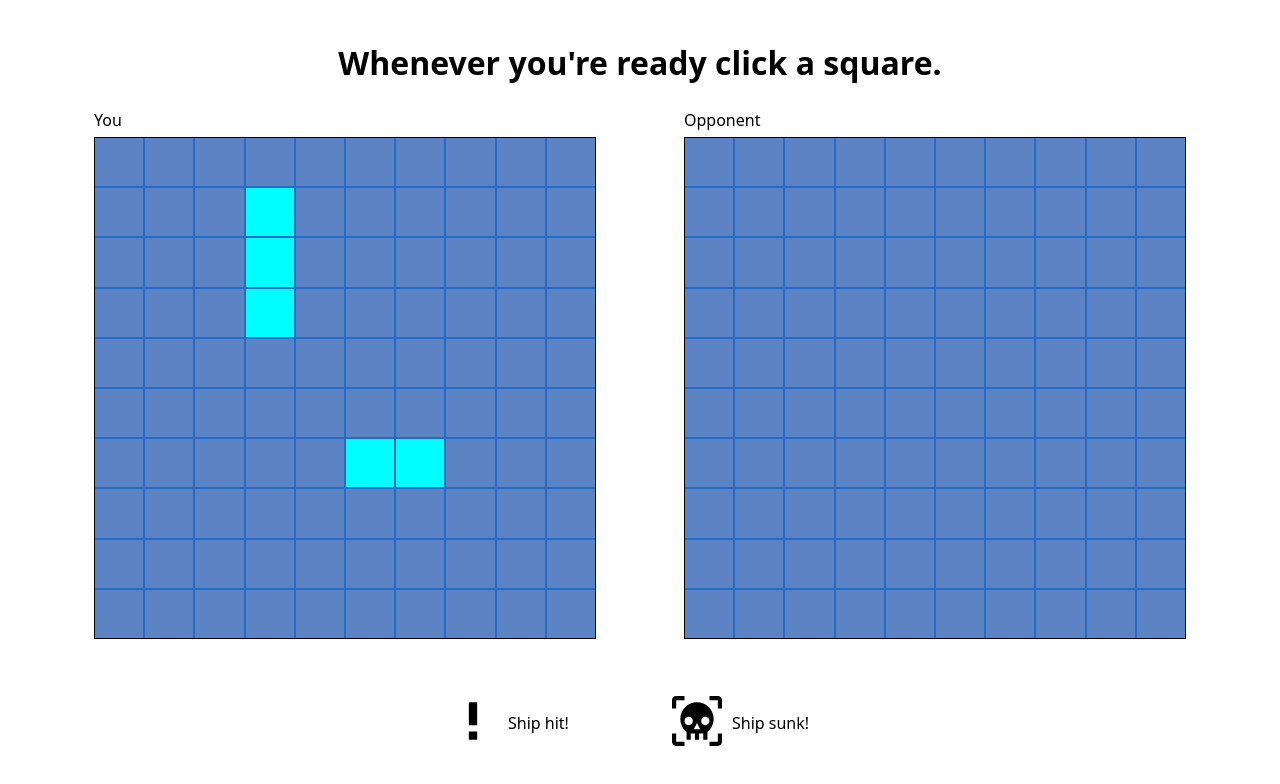
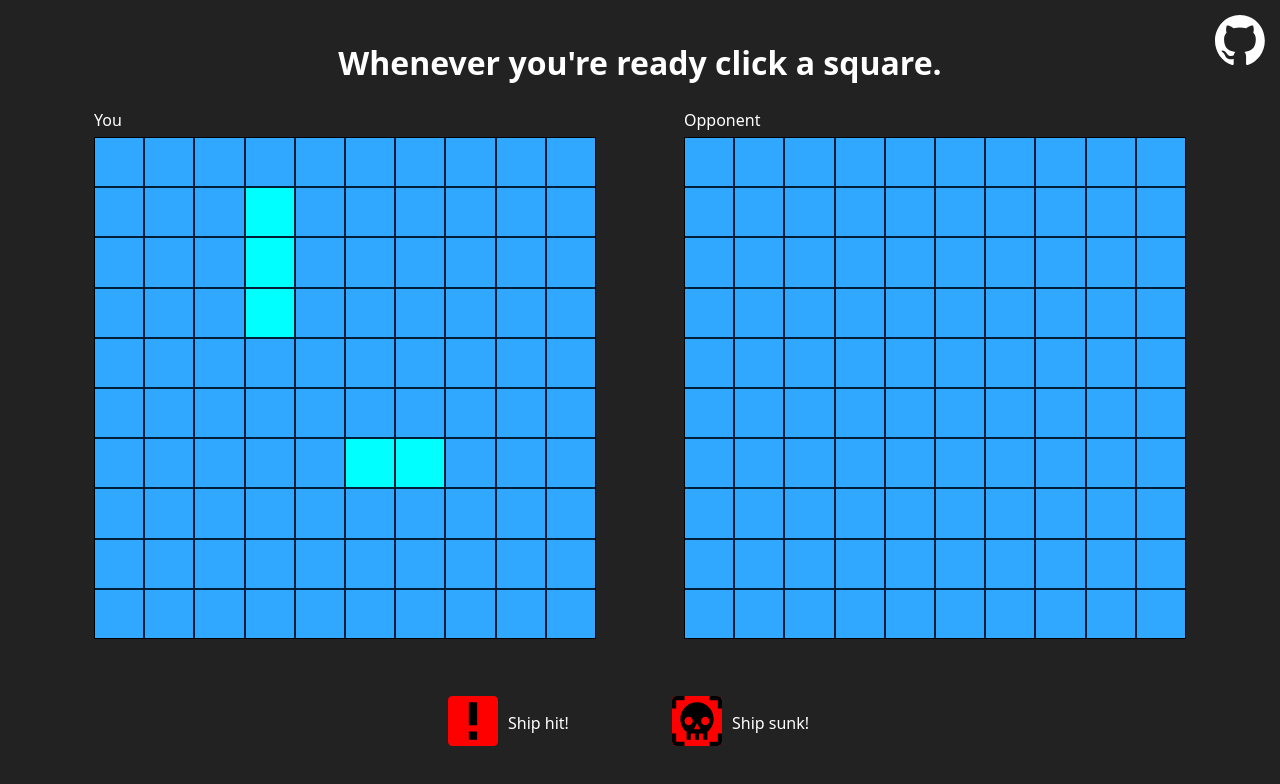
Before and after one commit to xadvent/battleship, a website built with webpack: page src/index.html in a window 1280 px wide. Built offline with nearby package versions, Linux system fonts and the light colour scheme.

Commit message:
Changed a lot of CSS, added more ships

```diff
--- a/src/game.js
+++ b/src/game.js
@@ -14,6 +14,7 @@ export default () => {
     playerBoard.placeShip([4, 4], [2, 4]);
     playerBoard.placeShip([7,6], [7,7])
     computerBoard.placeShip([1, 1], [1, 2]);
+    computerBoard.placeShip([5,3], [3,3])
 
     let turn = 'player';
     displayTurn.textContent = 'Whenever you\'re ready click a square.'
--- a/src/index.html
+++ b/src/index.html
@@ -8,6 +8,7 @@
 </head>
 
 <body>
+    <div id="header"></div>
     <div id="gameContainer">
         <h1 id="turn">Placeholder</h1>
         <div id="container">
--- a/src/onload/loadElements.js
+++ b/src/onload/loadElements.js
@@ -1,5 +1,6 @@
 import Hit from '../img/hit.svg'
 import Killed from '../img/killed.svg'
+import GH from '../img/github-mark.svg'
 
 function createBoards() {
     const playerBoard = document.querySelector('#player');
@@ -25,10 +26,6 @@ function createBoards() {
     })
 }
 
-export function placeShipsRandomly() {
-    // This function will place ships randomly on the board on each load.
-}
-
 function loadLegend() {
     const hitLegend = document.querySelector('#hit-legend');
     const killedLegend = document.querySelector('#killed-legend');
@@ -37,7 +34,18 @@ function loadLegend() {
     killedLegend.src = Killed;
 }
 
+function addGHLogo() {
+    const gh = new Image();
+    gh.src = GH;
+    const lnk = document.createElement('a')
+    lnk.href = 'https://github.com/xadvent/battleship'
+    lnk.id = 'github'
+    lnk.appendChild(gh)
+    document.querySelector('#header').appendChild(lnk)
+}
+
 export default () => {
     createBoards();
     loadLegend();
+    addGHLogo();
 }
--- a/src/style.css
+++ b/src/style.css
@@ -1,19 +1,34 @@
 :root {
-    --sea-border: rgb(37, 108, 201);
-    --sea-colour: rgb(92, 132, 196);
-    --hit: rgba(255, 0, 0, 0.673);
-    --miss: rgba(101, 102, 102, 0.673);
+    --sea-border: #011E36;
+    --background: #222222;
+    --sea-colour: #31A8FF;
+    --hit: red;
+    --miss: #454E57;
     --player-ship: aqua;
 }
 
 * {
     font-family: system-ui, -apple-system, BlinkMacSystemFont, 'Segoe UI', Roboto, Oxygen, Ubuntu, Cantarell, 'Open Sans', 'Helvetica Neue', sans-serif;
+    color: white;
+}
+
+@keyframes spin {
+    0% {
+        transform: rotate(0deg);
+        scale: 1;
+    }
+
+    100% {
+        transform: rotate(360deg);
+        scale: 1;
+    }
 }
 
 html,
 body {
     margin: 0;
     padding: 0;
+    background-color: var(--background);
 }
 
 body,
@@ -24,6 +39,25 @@ body,
     height: 100vh;
     width: 100vw;
     gap: 20px;
+}
+
+#header {
+    position: absolute;
+    right: 15px;
+    top: 15px;
+    display: flex;
+    height: 50px;
+    justify-content: end;
+    justify-items: end;
+}
+
+a>img {
+    width: 50px;
+    height: 50px;
+}
+
+a>img:hover {
+    animation: spin 0.7s ease-in-out;
 }
 
 #gameContainer>* {
@@ -83,6 +117,8 @@ body,
 .legend-info>img {
     height: 50px;
     width: auto;
+    background-color: red;
+    border-radius: 4.5px;
 }
 
 #player,
@@ -140,3 +176,7 @@ body,
 #player>.player-ship {
     background-color: var(--player-ship);
 }
+
+.hidden {
+    display: none;
+}
--- a/webpack.config.js
+++ b/webpack.config.js
@@ -3,8 +3,8 @@ const HtmlWebpackPlugin = require('html-webpack-plugin');
 
 module.exports = {
     entry: './src/index.js',
-    mode: 'production',
-    devtool: false,
+    mode: 'development',
+    devtool: 'inline-source-map',
     output: {
         filename: 'main.js',
         clean: true,
@@ -23,7 +23,7 @@ module.exports = {
                 use: ['style-loader', 'css-loader'],
             },
             {
-                test: /\.(png|svg|jpg|jpeg|gif)$/i,
+                test: /\.(png|svg|jpg|jpeg|gif|mp3)$/i,
                 type: 'asset/resource',
             },
             {
```
Also changed, not shown: dist/97ed8e7eef60d61ca469.svg (added), dist/index.html, dist/main.js, src/img/github-mark.svg (added).
